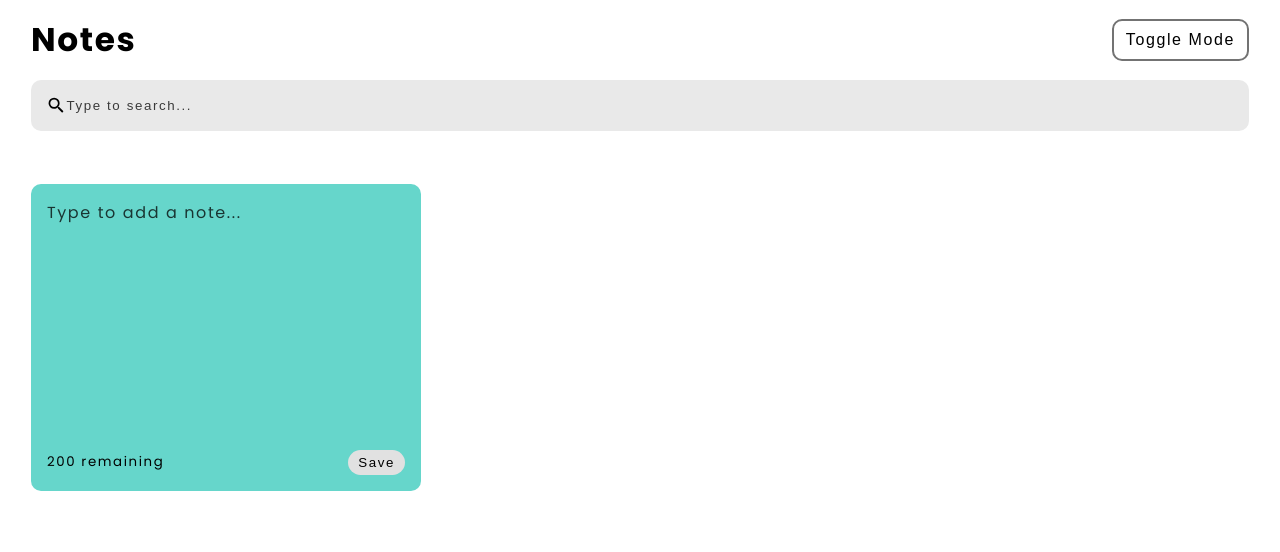
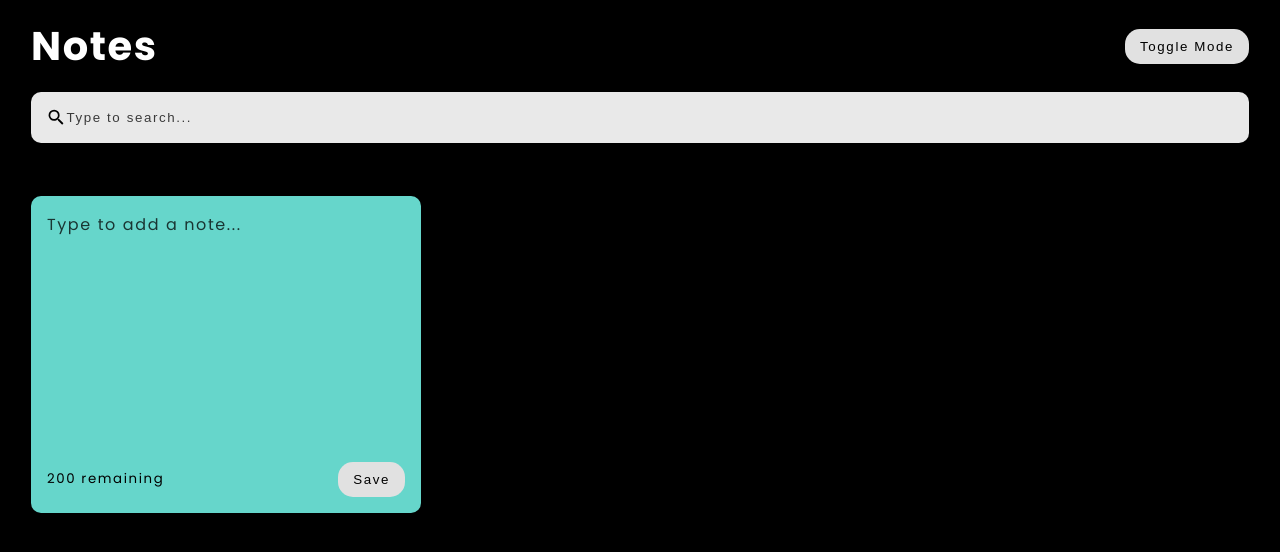
Before and after one commit to Airtribunal/React-Notes, a React (Create React App) app: page / in a window 1280 px wide. Shown: the top 552 px of the page. Built offline with nearby package versions, Linux system fonts and the light colour scheme.

Commit message:
Toggle dark mode

```diff
--- a/src/App.jsx
+++ b/src/App.jsx
@@ -54,22 +54,35 @@ const App = () => {
   }
 
   // Searching Notes
-  const [searchText, setSearchText] = useState('');
-  console.log(searchText);
+  const [searchText, setSearchText] = useState("");
+
+  // Dark Mode
+  const [darkMode, setDarkMode] = useState(true);
+  function handleToggleDarkMode() {
+    setDarkMode((prevDarkMode) => !prevDarkMode);
+  }
+
   return (
+    <div className={darkMode ? "dark-bg bg" : "light-bg bg"}>
       <div className="notes-container">
-      <Header />
+        <Header
+          handleToggleDarkMode={handleToggleDarkMode}
+          darkMode={darkMode}
+        />
         <Search handleSearchNote={setSearchText} />
         <NotesList
           noteText={noteText}
           handleAddNote={handleAddNote}
           handleChange={handleChange}
-        notes={notes.filter((note) => note.text.toLowerCase().includes(searchText))}
+          notes={notes.filter((note) =>
+            note.text.toLowerCase().includes(searchText)
+          )}
           characterLimit={characterLimit}
           handleDeleteNote={handleDeleteNote}
         />
         <ToastContainer />
       </div>
+    </div>
   );
 };
 
--- a/src/components/Header.jsx
+++ b/src/components/Header.jsx
@@ -1,8 +1,15 @@
-const Header = () => {
+const Header = (props) => {
+  const {darkMode, handleToggleDarkMode} = props
+
+  const styles = {
+    color: darkMode ? '#fff' : "#000",
+    transition: "color .3s linear"
+  }
+
   return (
     <div className="header">
-      <h1>Notes</h1>
-      <button className="toggle">Toggle Mode</button>
+      <h1 style={styles}>Notes</h1>
+      <button onClick={handleToggleDarkMode} className="save-button">Toggle Mode</button>
     </div>
   );
 };
--- a/src/style/global.css
+++ b/src/style/global.css
@@ -30,6 +30,21 @@ body {
     font-family: 'Poppins', sans-serif;
 }
 
+/* Dark Mode */
+.bg {
+    width: 100%;
+    min-height: 100vh;
+    transition: all .2s linear;
+}
+
+.dark-bg {
+    background: #000;
+}
+
+.light-bg {
+    background: #fff;
+}
+
 /* Header */
 .header {
 	display: flex;
@@ -38,7 +53,7 @@ body {
 }
 
 .header h1 {
-    font-size: calc(var(--sizeIndex) * 2.5);
+    font-size: 40px;
 }
 
 .toggle {
@@ -91,7 +106,7 @@ body {
 
     display: grid;
     gap: 1.5em;
-    grid-template-columns: repeat(auto-fill, minmax(300px, 1fr));
+    grid-template-columns: repeat(auto-fill, minmax(290px, 1fr));
 }
 
 .note {
@@ -145,7 +160,8 @@ textarea:focus {
     background-color: #e1e1e1;
     border: none;
     border-radius: 15px;
-    padding: 5px 10px 5px 10px;
+    padding: 10px 15px;
+    transition: all .2s ease;
 }
 
 .save-button:hover {
```
Lines whose indentation alone changed are shown as unchanged.
